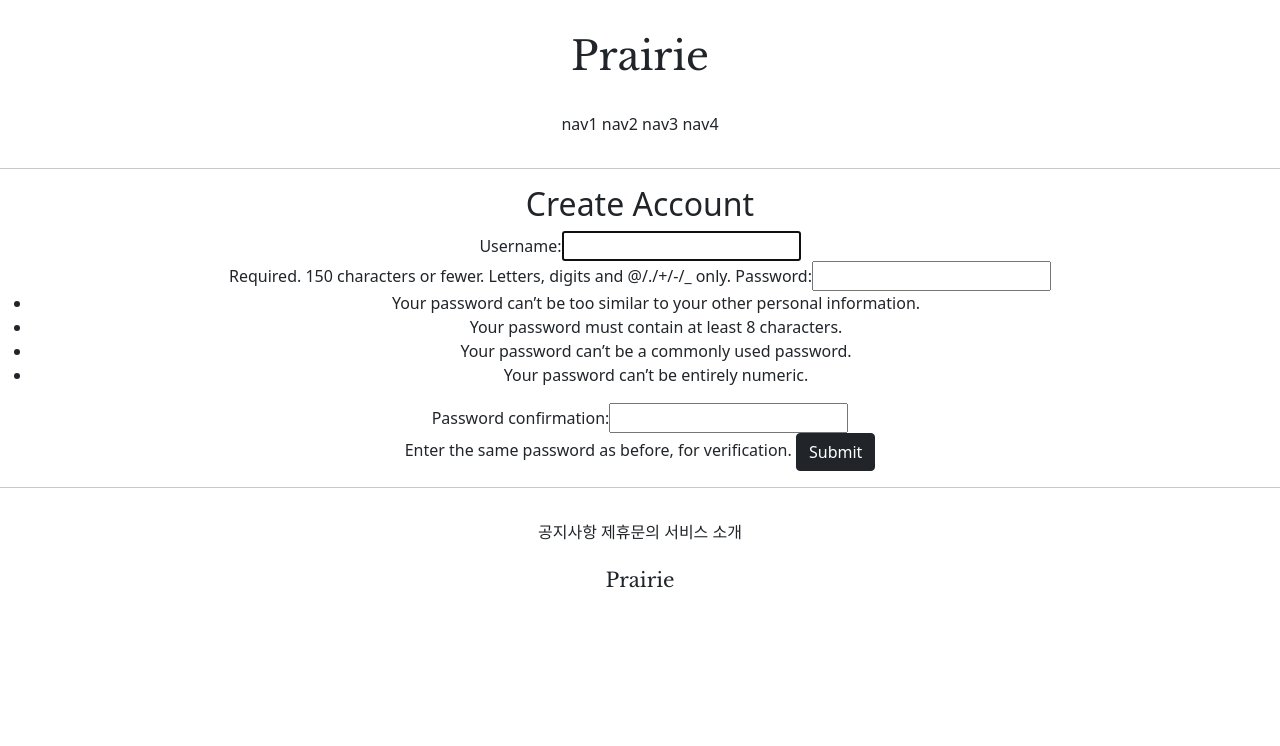
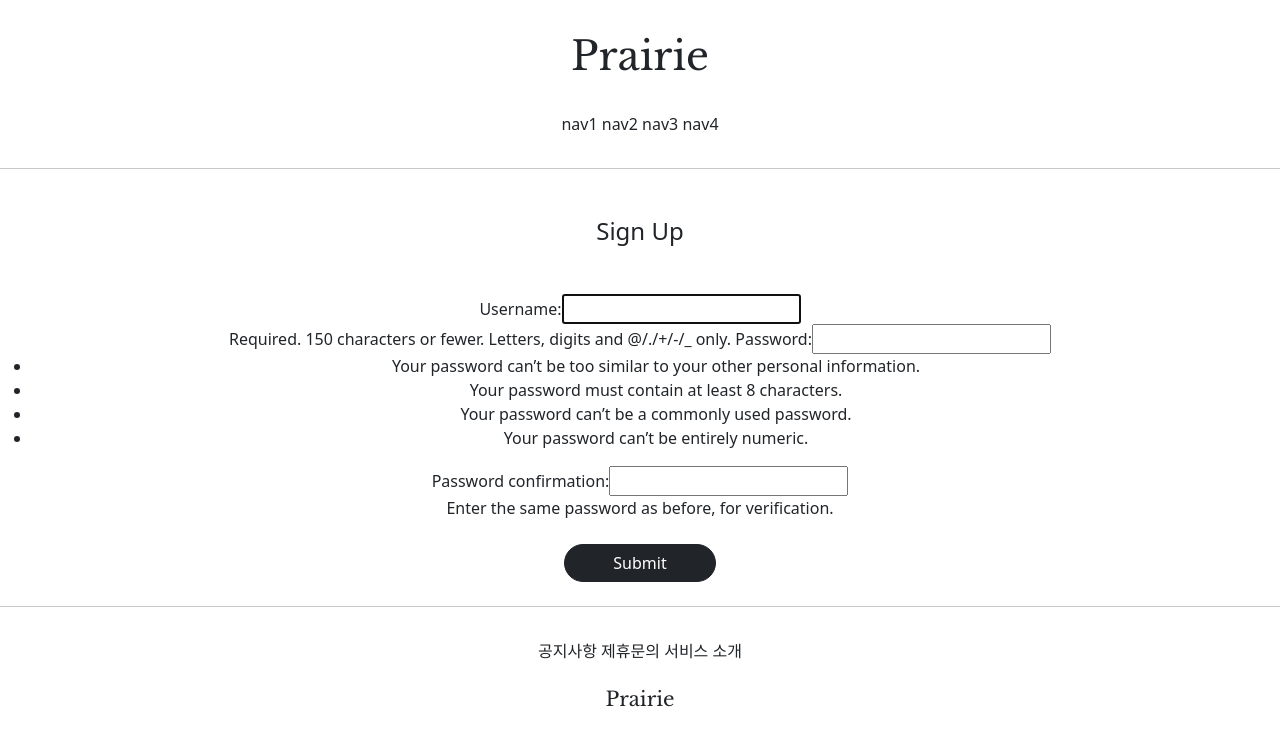
Before and after one commit to YuseonChoi/gis1, a Django app: page /accounts/create/ in a window 1280 px wide. Shown: the top 746 px of the page. Run offline with Django 3.2, Linux system fonts and the light colour scheme; parts of the project's set-up code (start-up, migrations or seed data) failed here and were passed over.

Commit message:
7/14 class1 commit 1

```diff
--- a/accountapp/templates/accountapp/create.html
+++ b/accountapp/templates/accountapp/create.html
@@ -3,14 +3,16 @@
 {% block content %}
 
     <div class="text-center">
-        <div>
-            <h2>Create Account</h2>
+        <div class="m-5">
+            <h4>Sign Up</h4>
         </div>
         <div>
             <form action="{% url 'accountapp:create' %}" method="post">
                 {% csrf_token %}
                 {{ form }}
-                <input type="submit" class="btn btn-dark">
+                <div class="m-4">
+                     <input type="submit" class="btn btn-dark rounded-pill px-5">
+                </div>
             </form>
         </div>
     </div>
```
